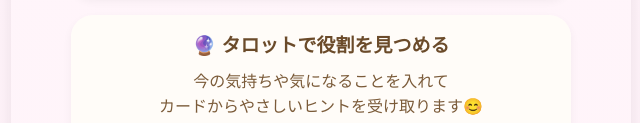
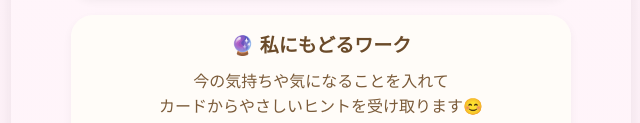
Before and after one commit to Chappy-Sally/demo-chappy-sally, a plain HTML site: page anshin-set-menu.html in a window 1280 px wide. Shown: the part 1313-1436 px from the top of the page, without its empty margins (319-959 px from the left). Drawn offline with Linux system fonts and the light colour scheme.

Commit message:
Unify tarot demo section label to 私にもどるワーク

```diff
--- a/anshin-set-menu.html
+++ b/anshin-set-menu.html
@@ -95,7 +95,7 @@
     <div class="guide-box">
 
       <div class="guide-title">
-        🔮 タロットで役割を見つめる
+        🔮 私にもどるワーク
       </div>
 
       <div class="guide-text">
```
